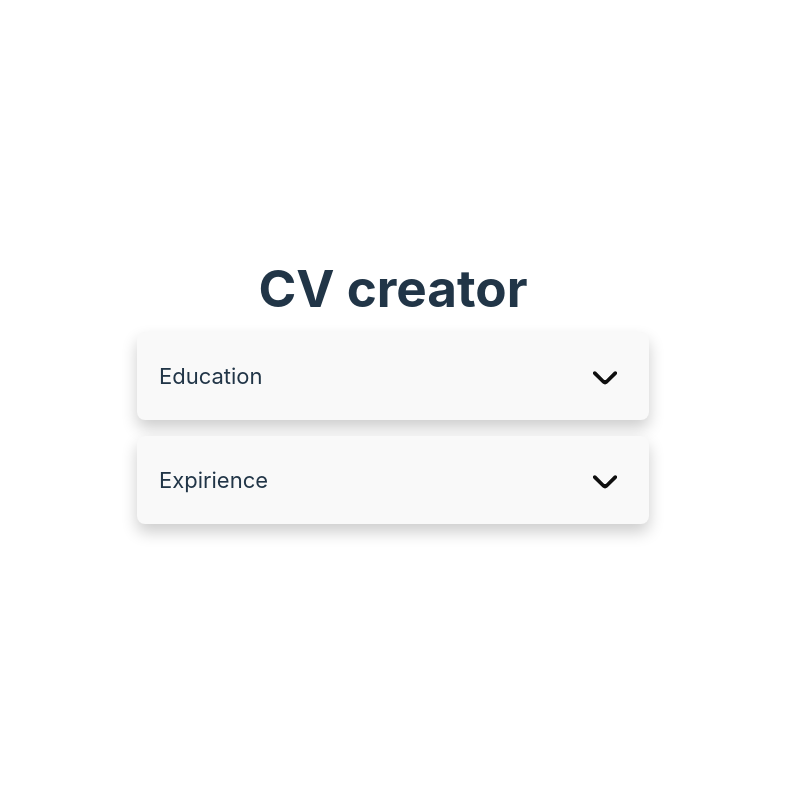
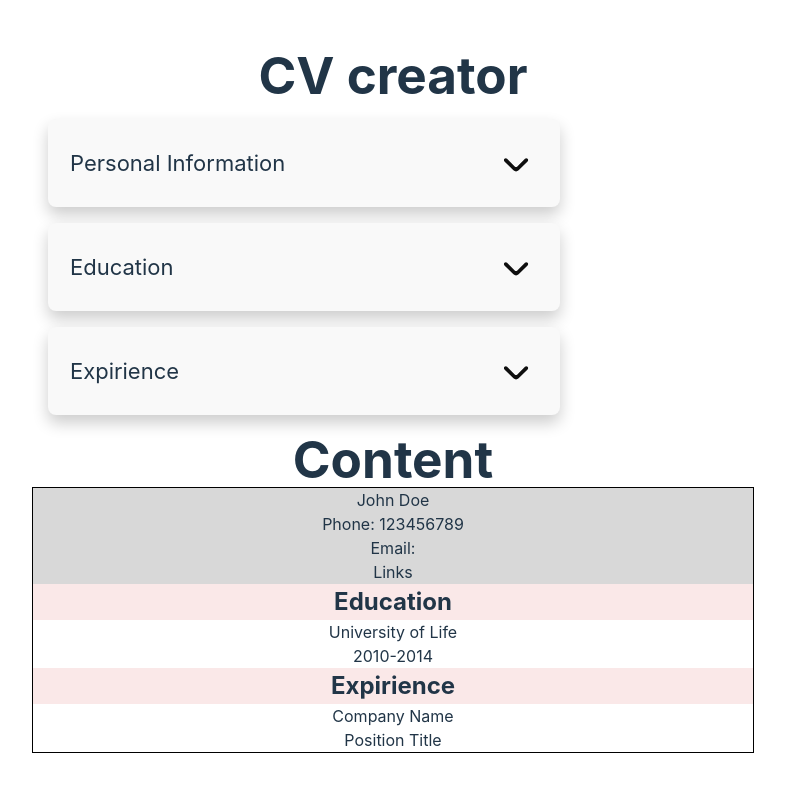
Before and after one commit to probably-kit/cv-app, a React app: page / in a window 1280 px wide. Shown: the top 792 px of the page, without its empty margins (247-1032 px from the left). Built offline with nearby package versions, Linux system fonts and the light colour scheme; the HTML template or start-up script is replaced by a standard one.

Commit message:
Add Content component and update Dropdown component

```diff
--- a/src/App.jsx
+++ b/src/App.jsx
@@ -1,6 +1,7 @@
 
 import './App.css'
 import Dropdown from './Dropdown.jsx';
+import Content from './Content.jsx';
 
 
 
@@ -15,9 +16,11 @@ function App() {
     <>
       <h1>CV creator</h1>
       <div className='form-container'>
+        <Dropdown title="Personal Information" firstFormLabel="First Name" secondFormLabel="Last Name" />
         <Dropdown title="Education" firstFormLabel="School" secondFormLabel="Degree" />
         <Dropdown title="Expirience" firstFormLabel="Company Name" secondFormLabel="Position Title" />
         </div>
+      <Content />
     </>
   )
 }
--- /dev/null
+++ b/src/Content.css
@@ -0,0 +1,14 @@
+.content{
+  width: 90vh;
+  border: 1px solid black;
+}
+
+.personal-info{
+
+  background-color: #d8d8d8;
+}
+
+.education > h2, .expirience > h2{
+  text-align: center;
+  background-color: #fae8e8;
+}
--- /dev/null
+++ b/src/Content.jsx
@@ -0,0 +1,28 @@
+import './Content.css'
+function Content() {
+  return (
+    <div>
+      <h1>Content</h1>
+      <div className='content'>
+        <div className="personal-info">
+          <p>John Doe</p>
+          <p>Phone: 123456789</p>
+          <p>Email:</p>
+          <p>Links</p>
+        </div>
+        <div className="education" >
+          <h2>Education</h2>
+          <p>University of Life</p>
+          <p>2010-2014</p>
+        </div>
+        <div className="expirience">
+          <h2>Expirience</h2>
+          <p>Company Name</p>
+          <p>Position Title</p>
+        </div>
+
+      </div>
+    </div>
+  )
+}
+export default Content;
--- a/src/Dropdown.jsx
+++ b/src/Dropdown.jsx
@@ -46,8 +46,8 @@ DropdownFormItem.propTypes = {
 
 function DropdownListItem({ item, onEdit }) {
     return (
-        <div onClick={onEdit} className="dropdown-list-item">
-            <p>{item.firstLabel}</p> {/* Displaying the firstLabel as an example */}
+        <div  className="dropdown-list-item">
+            <p onClick={onEdit}>{item.firstLabel}</p> {/* Displaying the firstLabel as an example */}
             <IconSwitcher />
         </div>
     );
@@ -130,7 +130,7 @@ function Dropdown(props) {
                                     {editingItem && (
                                         <button type="button" className="danger" onClick={handleDeleteItem}>Delete</button>
                                     )}
-                                    <button type="button" className="secondary" onClick={() => setIsActive(false)}>Cancel</button>
+                                    <button type="button" className="secondary" onClick={() => handleMenuChange('list')}>Cancel</button>
                                 </div>
                             </form>
                         </div>
```
